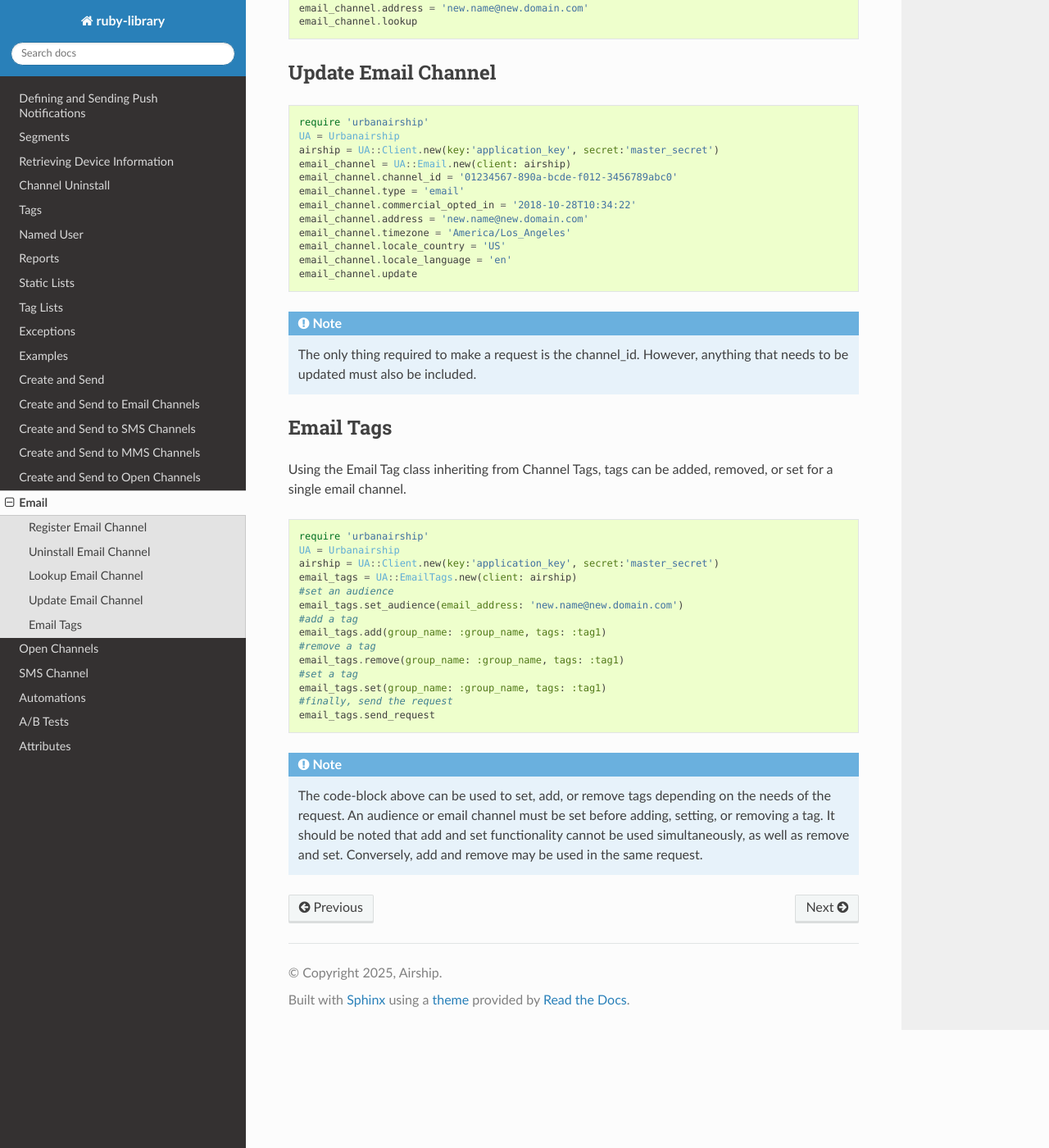
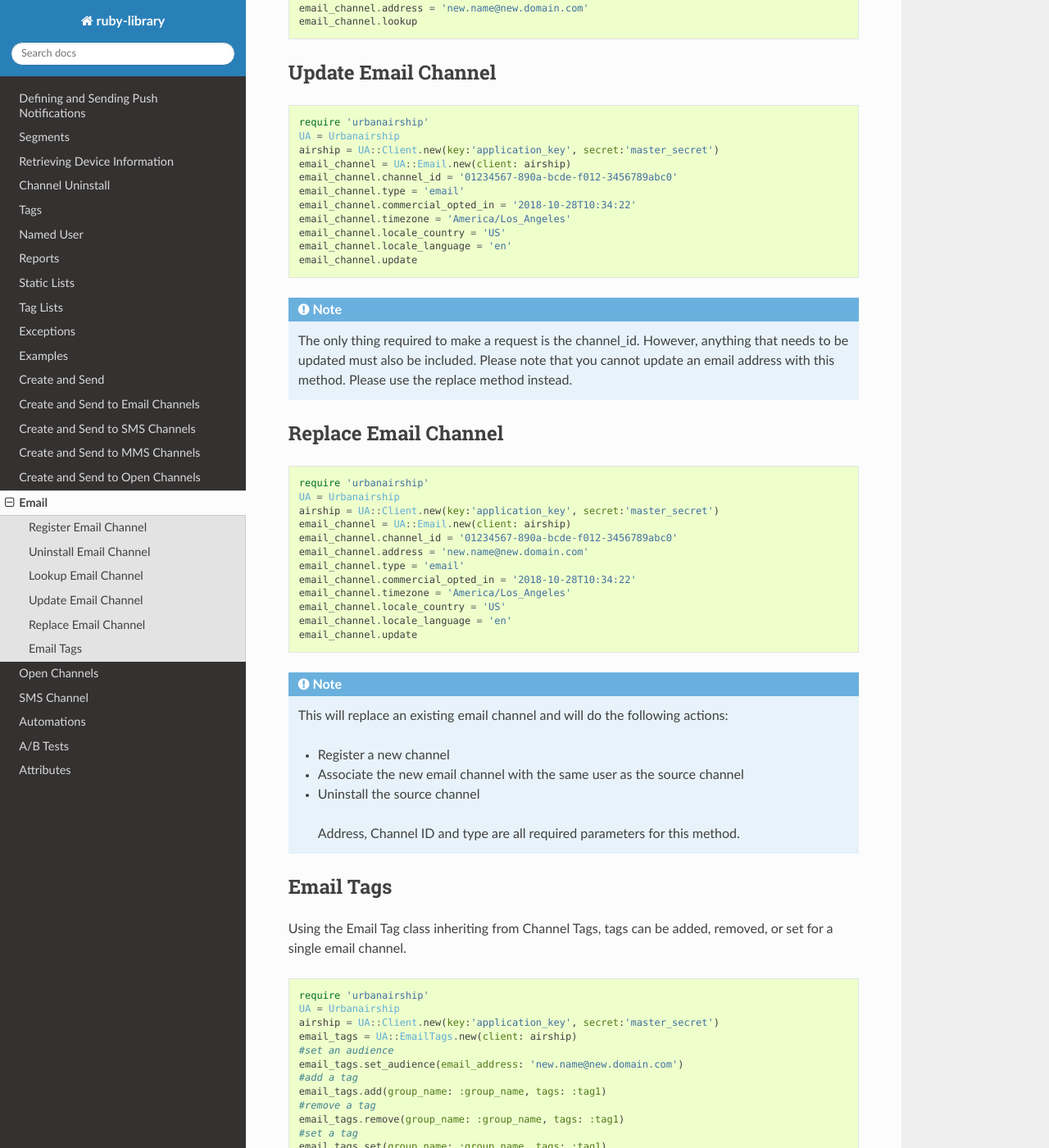
Before and after one commit to urbanairship/ruby-library, a Sphinx documentation site: the page built from docs/email.rst, in a window 1280 px wide and 1400 px high, scrolled down 1066 px. Shown: the whole window at 82% size. Built offline with Sphinx 7.4.7 and the Read the Docs theme 3.1.0, drawn with Linux system fonts in a browser that asks for light colours; the version number could not be read and is left out.

Commit message:
adds docs for email (#124)
Co-authored-by: Jade Westover <jade.westover@airship.com>

```diff
--- a/docs/email.rst
+++ b/docs/email.rst
@@ -75,7 +74,36 @@ Update Email Channel
 .. note::
 
   The only thing required to make a request is the channel_id. However, anything
-  that needs to be updated must also be included.
+  that needs to be updated must also be included. Please note that you cannot
+  update an email address with this method. Please use the replace method instead.
+
+Replace Email Channel
+--------------------
+
+.. code-block:: ruby
+
+    require 'urbanairship'
+    UA = Urbanairship
+    airship = UA::Client.new(key:'application_key', secret:'master_secret')
+    email_channel = UA::Email.new(client: airship)
+    email_channel.channel_id = '01234567-890a-bcde-f012-3456789abc0'
+    email_channel.address = 'new.name@new.domain.com'
+    email_channel.type = 'email'
+    email_channel.commercial_opted_in = '2018-10-28T10:34:22'
+    email_channel.timezone = 'America/Los_Angeles'
+    email_channel.locale_country = 'US'
+    email_channel.locale_language = 'en'
+    email_channel.update
+
+.. note::
+
+  This will replace an existing email channel and will do the following actions:
+
+  - Register a new channel
+  - Associate the new email channel with the same user as the source channel
+  - Uninstall the source channel
+
+   Address, Channel ID and type are all required parameters for this method.
 
 Email Tags
 ----------
```
Also changed, not shown: other parts of docs/email.rst (+0 -1 lines).
